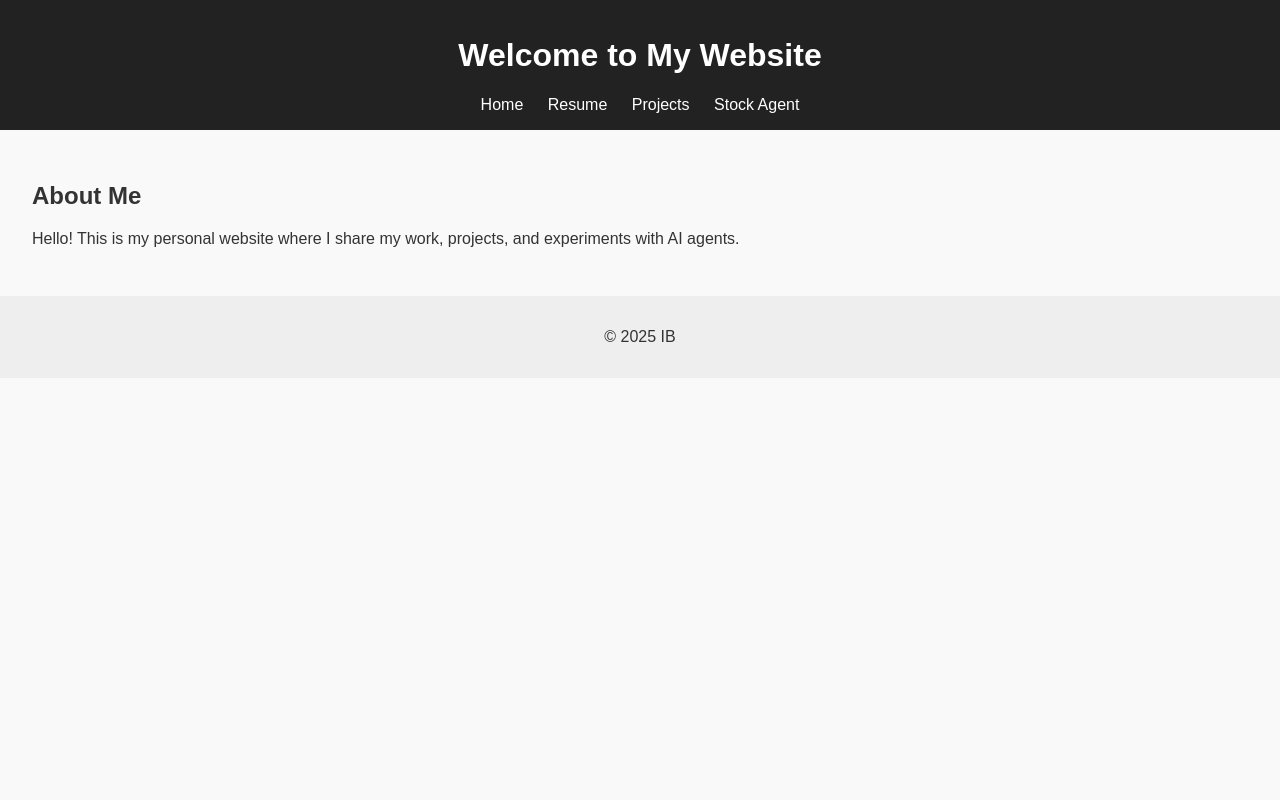
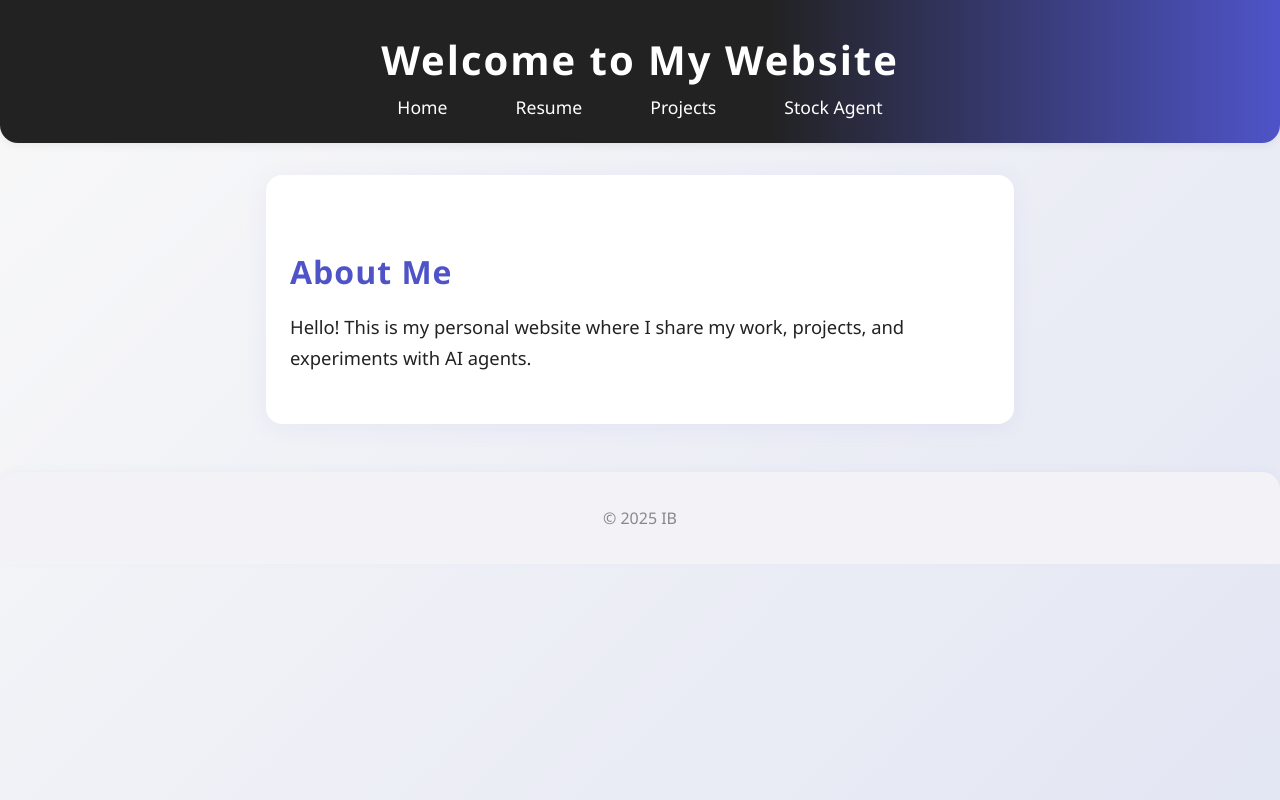
Before and after one commit to irisb54/personal-website, a plain HTML site: page index.html in a window 1280 px wide. Drawn offline with Linux system fonts and the light colour scheme.

Commit message:
Update style.css

```diff
--- a/style.css
+++ b/style.css
@@ -1,34 +1,78 @@
 body {
-  font-family: Arial, sans-serif;
+  font-family: 'Segoe UI', Arial, sans-serif;
   margin: 0;
   padding: 0;
-  background: #f9f9f9;
-  color: #333;
+  background: linear-gradient(135deg, #f9f9f9 0%, #e3e6f3 100%);
+  color: #222;
+  min-height: 100vh;
 }
 
 header {
-  background: #222;
-  color: white;
-  padding: 1rem;
+  background: linear-gradient(90deg, #222 60%, #4e54c8 100%);
+  color: #fff;
+  padding: 2rem 1rem 1.5rem 1rem;
   text-align: center;
+  box-shadow: 0 2px 8px rgba(34,34,34,0.08);
+  border-bottom-left-radius: 18px;
+  border-bottom-right-radius: 18px;
+}
+
+header h1 {
+  margin: 0 0 0.5rem 0;
+  font-size: 2.5rem;
+  letter-spacing: 2px;
+}
+
+nav {
+  margin-top: 0.5rem;
 }
 
 nav a {
-  margin: 0 10px;
-  color: white;
+  margin: 0 18px;
+  color: #fff;
+  text-decoration: none;
+  font-weight: 500;
+  font-size: 1.1rem;
+  padding: 6px 14px;
+  border-radius: 6px;
+  transition: background 0.2s, color 0.2s;
+}
+
+nav a:hover, nav a:focus {
+  background: #fff;
+  color: #4e54c8;
   text-decoration: none;
 }
 
-nav a:hover {
-  text-decoration: underline;
+main {
+  padding: 3rem 1.5rem 2rem 1.5rem;
+  max-width: 700px;
+  margin: 2rem auto 0 auto;
+  background: #fff;
+  border-radius: 16px;
+  box-shadow: 0 4px 24px rgba(78,84,200,0.07);
 }
 
-main {
-  padding: 2rem;
+section h2 {
+  font-size: 2rem;
+  margin-bottom: 1rem;
+  color: #4e54c8;
+  letter-spacing: 1px;
+}
+
+section p {
+  font-size: 1.15rem;
+  line-height: 1.7;
 }
 
 footer {
-  background: #eee;
-  padding: 1rem;
+  background: #f3f3f7;
+  padding: 1.2rem;
   text-align: center;
+  font-size: 1rem;
+  color: #888;
+  border-top-left-radius: 18px;
+  border-top-right-radius: 18px;
+  margin-top: 3rem;
+  box-shadow: 0 -2px 8px rgba(78,84,200,0.04);
 }
```
